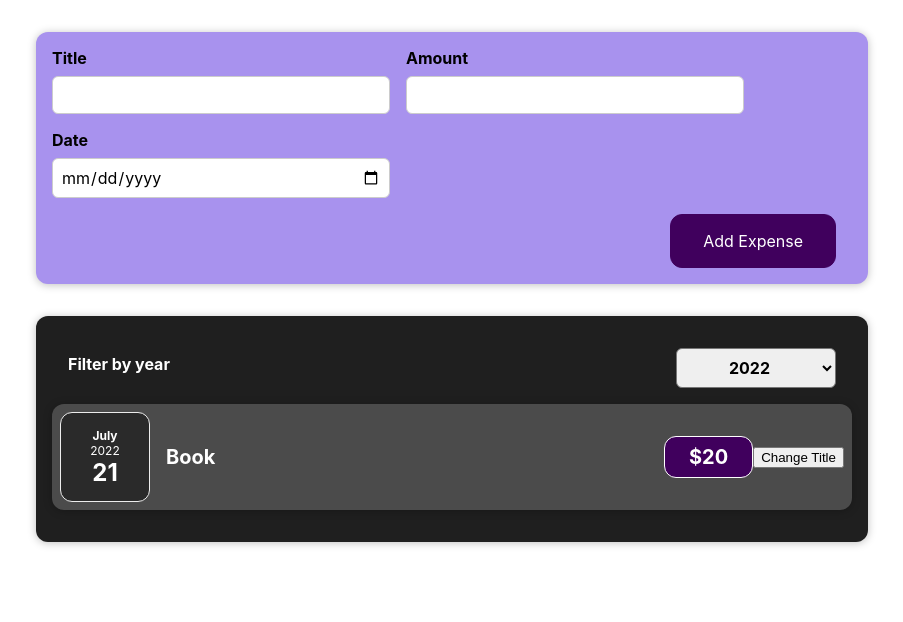
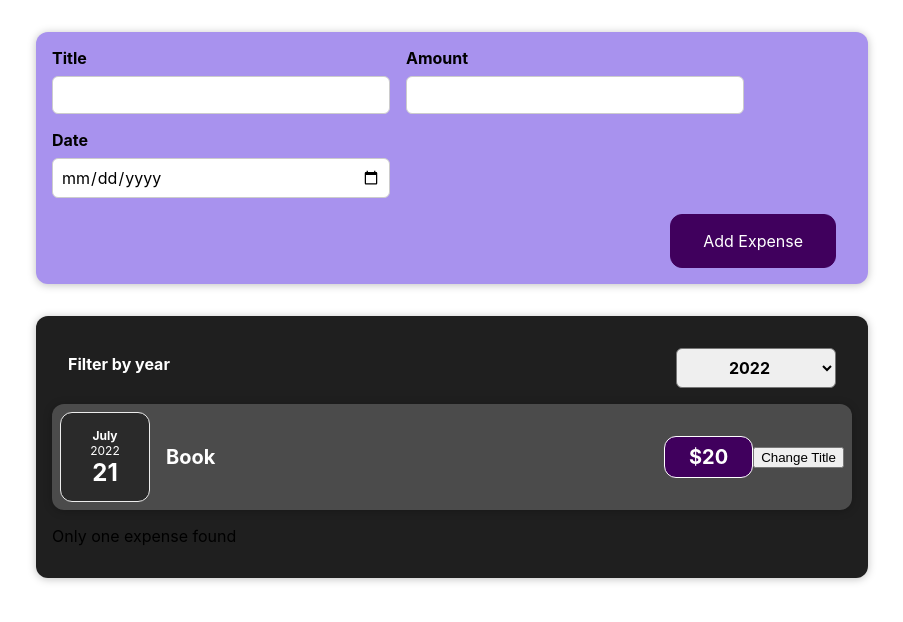
Before and after one commit to MaazDanish/my-app, a React (Create React App) app: page / in a window 1280 px wide. Shown: the top 622 px of the page, without its empty margins (188-1091 px from the left). Built offline with nearby package versions, Linux system fonts and the light colour scheme.

Commit message:
used ternary conditional operator

```diff
--- a/src/component/Expenses/Expenses.js
+++ b/src/component/Expenses/Expenses.js
@@ -21,7 +21,25 @@ function Expenses(props) {
   return (
     <Card className="expenses">
       <ExpensesFilter selected={filteredYear} onChangeFilter={changeFilterHandler} />
-      {filteredExpenses.length === 0 ? <p>No Data Is Found</p> : filteredExpenses.map((expense) => {
+      {filteredExpenses.length === 0 ? (
+        <p>No Data Is Found</p>
+      ) : filteredExpenses.length === 1 ? (
+        filteredExpenses.map((expense) => {
+          console.log(expense.date, filteredYear);
+          return (
+            <>
+              <ExpenseItem
+                key={expense.id}
+                title={expense.title}
+                date={expense.date}
+                price={expense.price}
+              />
+              < p > Only one expense found</p>
+            </>
+          );
+        })
+      ) : (
+        filteredExpenses.map((expense) => {
           console.log(expense.date, filteredYear);
           return (
             <ExpenseItem
@@ -31,10 +49,12 @@ function Expenses(props) {
               price={expense.price}
             />
           );
+        })
+      )
+      }
 
-      })}
       {/* {} */}
-    </Card>
+    </Card >
   );
 }
 
```
Lines whose indentation alone changed are shown as unchanged.
